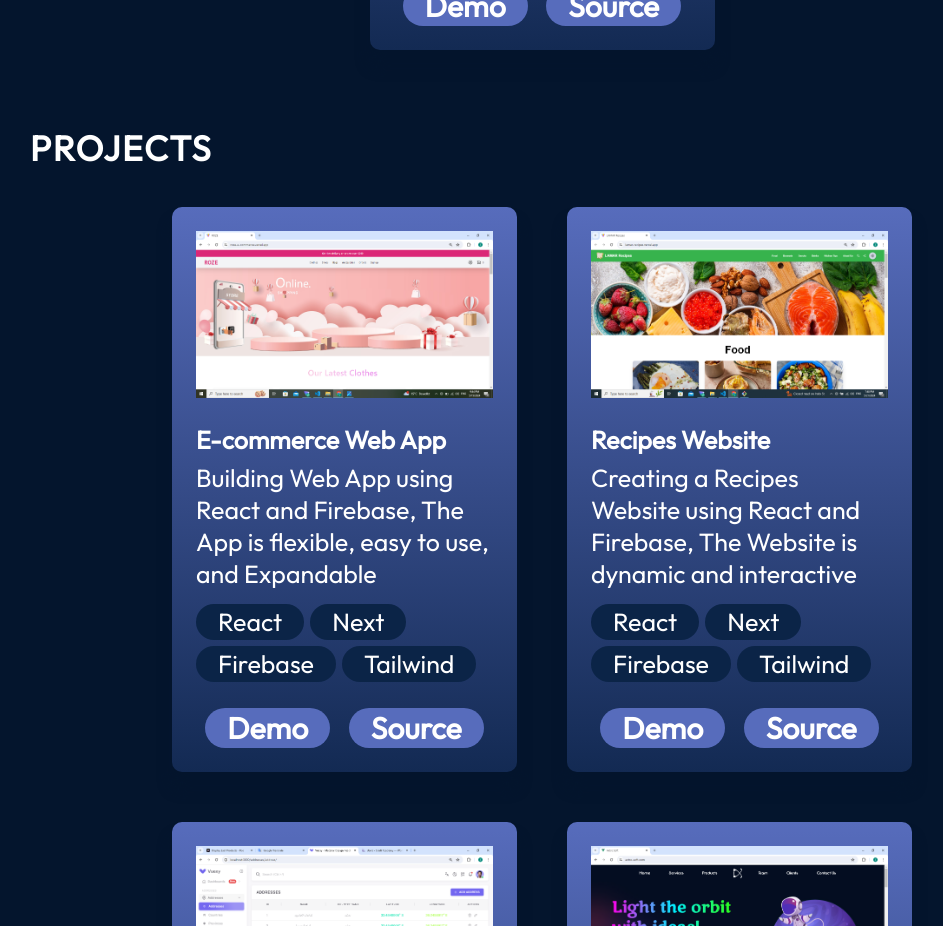
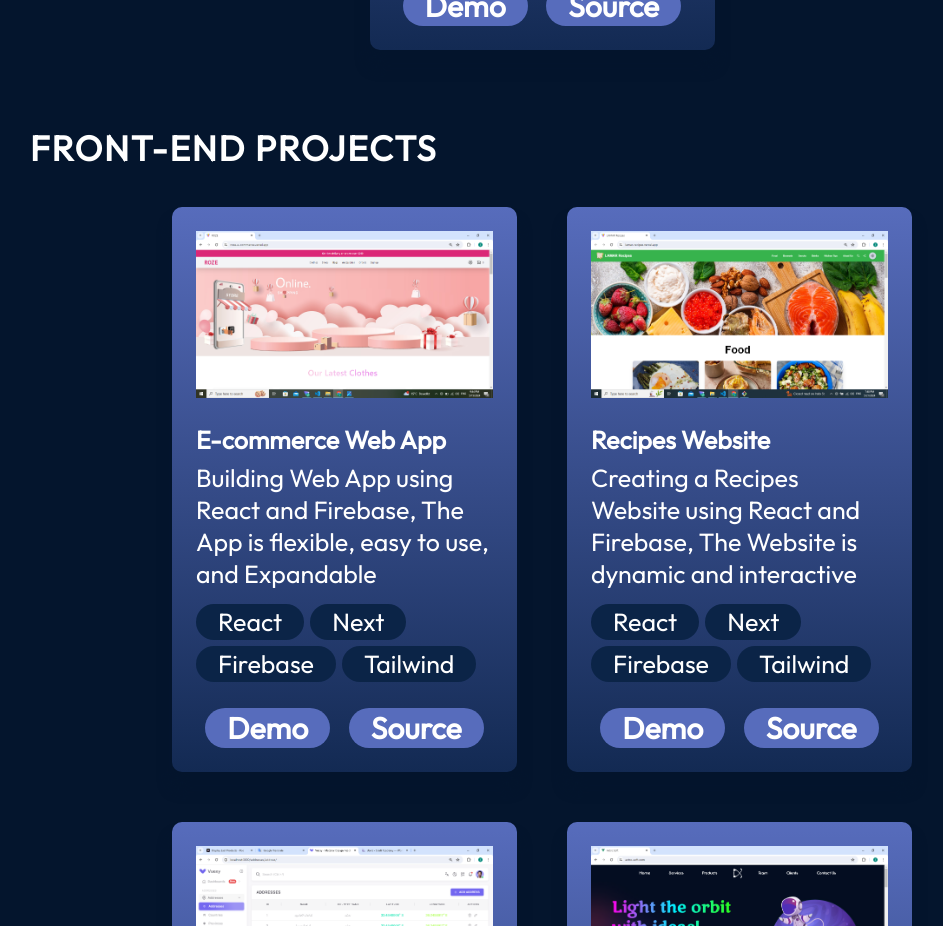
Before and after one commit to zainab224498/my-portfolio, a React (Vite) app: page / in a window 1280 px wide. Shown: the part 4900-5826 px from the top of the page, without its empty margins (98-1041 px from the left). Built offline with nearby package versions, Linux system fonts and the light colour scheme.

Commit message:
Update Projects.jsx

```diff
--- a/src/components/Projects/Projects.jsx
+++ b/src/components/Projects/Projects.jsx
@@ -8,7 +8,7 @@
 export const Projects = () => {
   return (
     <section className={styles.container} id="projects">
-      <h2 className={styles.title}>Projects</h2>
+      <h2 className={styles.title}>Front-End Projects</h2>
       <div className={styles.projects}>
         {projects.map((project, id) => {
           return <ProjectCard key={id} project={project} />;
```
